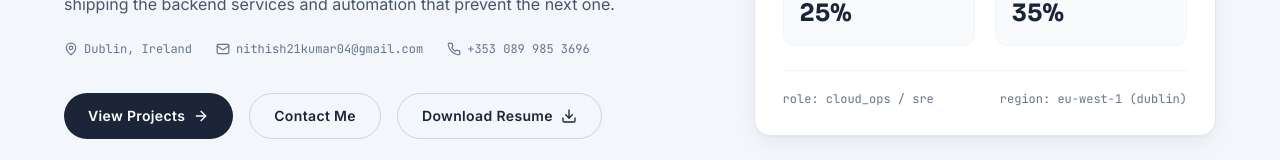
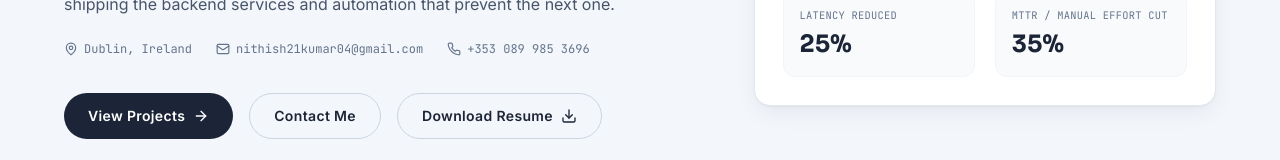
Before and after one commit to Nithish214/ResumeSiteAuto, a React (Vite) app in the folder client/: page / in a window 1280 px wide. Shown: the part 377-537 px from the top of the page. Built offline with nearby package versions, Linux system fonts and the light colour scheme; no server answers.

Commit message:
commit password

```diff
--- a/client/src/components/Hero.jsx
+++ b/client/src/components/Hero.jsx
@@ -153,10 +153,6 @@
             ))}
           </dl>
 
-          <div className="mt-6 pt-5 border-t border-slate-100 dark:border-white/10 font-mono text-xs text-slate-500 dark:text-slate-400 flex items-center justify-between">
-            <span>role: cloud_ops / sre</span>
-            <span>region: eu-west-1 (dublin)</span>
-          </div>
         </motion.div>
       </div>
     </section>
```
